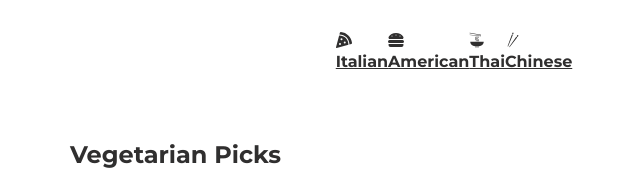
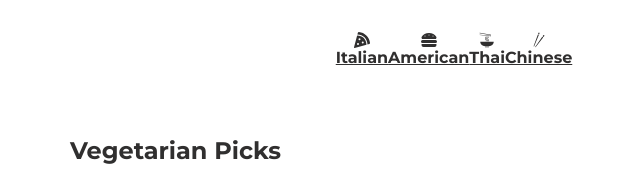
Before and after one commit to Lu-Smith/react_project, a React (Create React App) app: page / in a window 1280 px wide. Shown: the top 170 px of the page, without its empty margins (186-826 px from the left). Built offline with nearby package versions, Linux system fonts and the light colour scheme; no server answers; a web font is replaced by a local one.

Commit message:
Moved styled-components to separate files

```diff
--- a/src/components/Category.jsx
+++ b/src/components/Category.jsx
@@ -1,6 +1,6 @@
 import {FaPizzaSlice, FaHamburger} from 'react-icons/fa';
 import {GiNoodles, GiChopsticks} from 'react-icons/gi';
-import styled from 'styled-components';
+import {List, SLink} from '../styles/Category.styled';
 import {NavLink} from 'react-router-dom';
 
 
@@ -9,31 +9,26 @@ import React from 'react'
 const Category = () => {
   return (
     <List>
-       <NavLink to={"/cuisine/Italian"}>
+       <SLink to={"/cuisine/Italian"}>
         <FaPizzaSlice />
         <h4>Italian</h4>
-       </NavLink>
-       <NavLink to={"/cuisine/American"}>
+       </SLink>
+       <SLink to={"/cuisine/American"}>
         <FaHamburger />
         <h4>American</h4>
-       </NavLink>
-       <NavLink to={"/cuisine/Thai"}>
+       </SLink>
+       <SLink to={"/cuisine/Thai"}>
         <GiNoodles />
         <h4>Thai</h4>
-       </NavLink>
-       <NavLink to={"/cuisine/Chinese"}>
+       </SLink>
+       <SLink to={"/cuisine/Chinese"}>
         <GiChopsticks />
         <h4>Chinese</h4>
-       </NavLink>
+       </SLink>
     </List>
   )
 }
 
-const List = styled.div`
-display: flex;
-justify-content:center;
-margin: 2rem 0rem;
 
-`
 
 export default Category
--- a/src/pages/Cuisine.jsx
+++ b/src/pages/Cuisine.jsx
@@ -1,5 +1,5 @@
-import React, { useState, useEffect } from 'react'
-import styled from 'styled-components';
+import React, { useState, useEffect } from 'react';
+import {Grid, Card} from '../styles/Cuisine.styled';
 import { motion } from 'framer-motion';
 import { Link, useParams } from 'react-router-dom';
 
@@ -32,27 +32,7 @@ function Cuisine() {
   )
 }
 
-const Grid = styled.div`
-    display: grid;
-    grid-template-columns: repeat(auto-fit, minmax(20rem, 1fr));
-    grid-gap: 3rem;
-`;
 
-const Card = styled.div`
-    img {
-        border-radius: 2rem;
-        width: 100%;
-    };
-
-    a {
-        text-decoration: none;
-    };
-
-    h4 {
-        text-align: center;
-        padding: 1rem;
-    };
-`;
 
 
 export default Cuisine;
--- /dev/null
+++ b/src/styles/Category.styled.js
@@ -0,0 +1,16 @@
+import styled from 'styled-components';
+import {NavLink} from 'react-router-dom';
+
+export const List = styled.div`
+display: flex;
+justify-content:center;
+margin: 2rem 0rem;
+`;
+
+export const SLink = styled(NavLink)`
+display: flex;
+flex-direction: column;
+justify-content: center;
+align-items: center;
+border-radius: 50%;
+`;
--- /dev/null
+++ b/src/styles/Cuisine.styled.js
@@ -0,0 +1,23 @@
+import styled from 'styled-components';
+
+export const Grid = styled.div`
+    display: grid;
+    grid-template-columns: repeat(auto-fit, minmax(20rem, 1fr));
+    grid-gap: 3rem;
+`;
+
+export const Card = styled.div`
+    img {
+        border-radius: 2rem;
+        width: 100%;
+    };
+
+    a {
+        text-decoration: none;
+    };
+
+    h4 {
+        text-align: center;
+        padding: 1rem;
+    };
+`;
```
